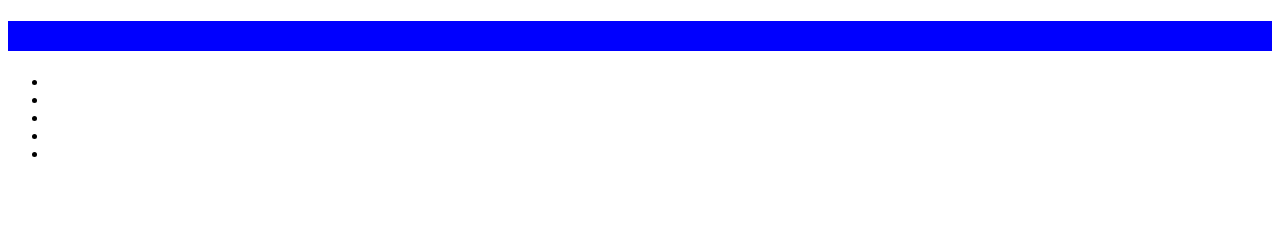
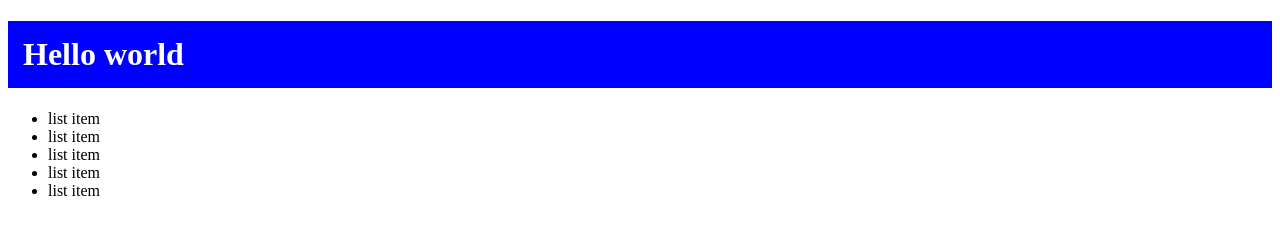
Before and after one commit to oleksii-turovets/test, a plain HTML site: page index.html in a window 1280 px wide. Drawn offline with Linux system fonts and the light colour scheme.

Commit message:
content to index.html added

```diff
--- a/index.html
+++ b/index.html
@@ -8,22 +8,22 @@
     <link rel="stylesheet" href="style.css">
 </head>
 <body>
-    <h1></h1>
+    <h1>Hello world</h1>
     <ul>
         <li>
-
+            list item
         </li>
         <li>
-
+            list item
         </li>
         <li>
-
+            list item
         </li>
         <li>
-
+            list item
         </li>
         <li>
-
+            list item
         </li>
     </ul>
 </body>
```
